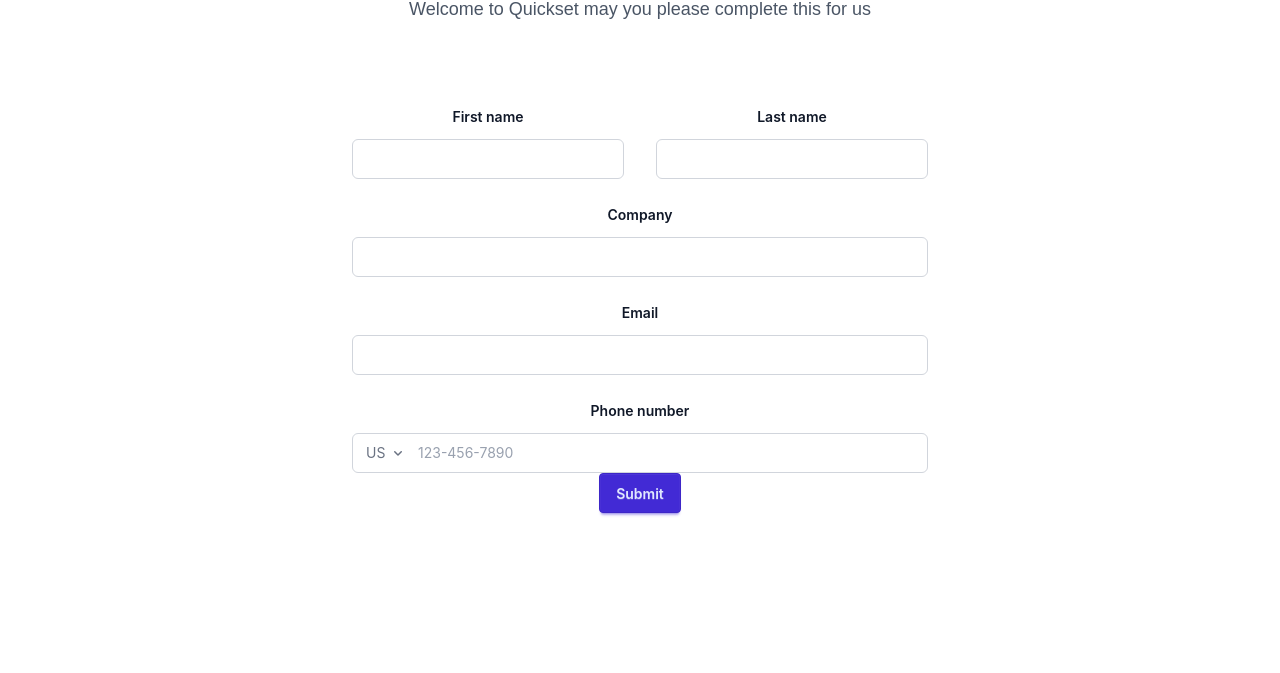
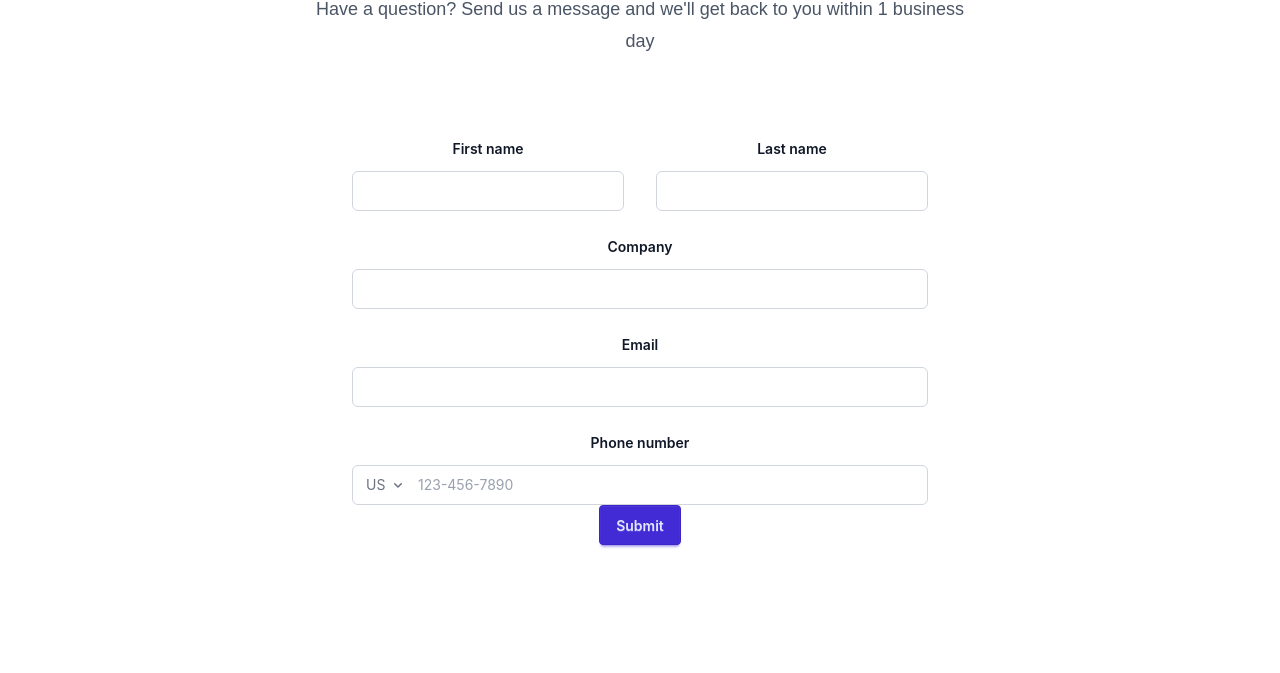
Before and after one commit to Brooklyn-STEAM/quickset, a website built with Vite: page src/pages/contact-me.html in a window 1280 px wide. Shown: the part 255-928 px from the top of the page. Before the commit the page ends 896 px from the top, so only its background shows below. Built offline with nearby package versions, Linux system fonts and the light colour scheme.

Commit message:
change my contact intro

```diff
--- a/src/pages/contact-me.html
+++ b/src/pages/contact-me.html
@@ -48,7 +48,7 @@
     </div>
     <div class="mx-auto max-w-2xl text-center">
       <h2 class="text-4xl font-semibold tracking-tight text-balance text-gray-900 sm:text-5xl">Contact Us</h2>
-      <p class="mt-2 text-lg/8 text-gray-600">Welcome to Quickset may you please complete this for us </p>
+      <p class="mt-2 text-lg/8 text-gray-600">Have a question? Send us a message and we'll get back to you within 1 business day </p>
       <form action="#" method="POST" class="mx-auto mt-16 max-w-xl sm:mt-20">
         <div class="grid grid-cols-1 gap-x-8 gap-y-6 sm:grid-cols-2">
           <div>
```
